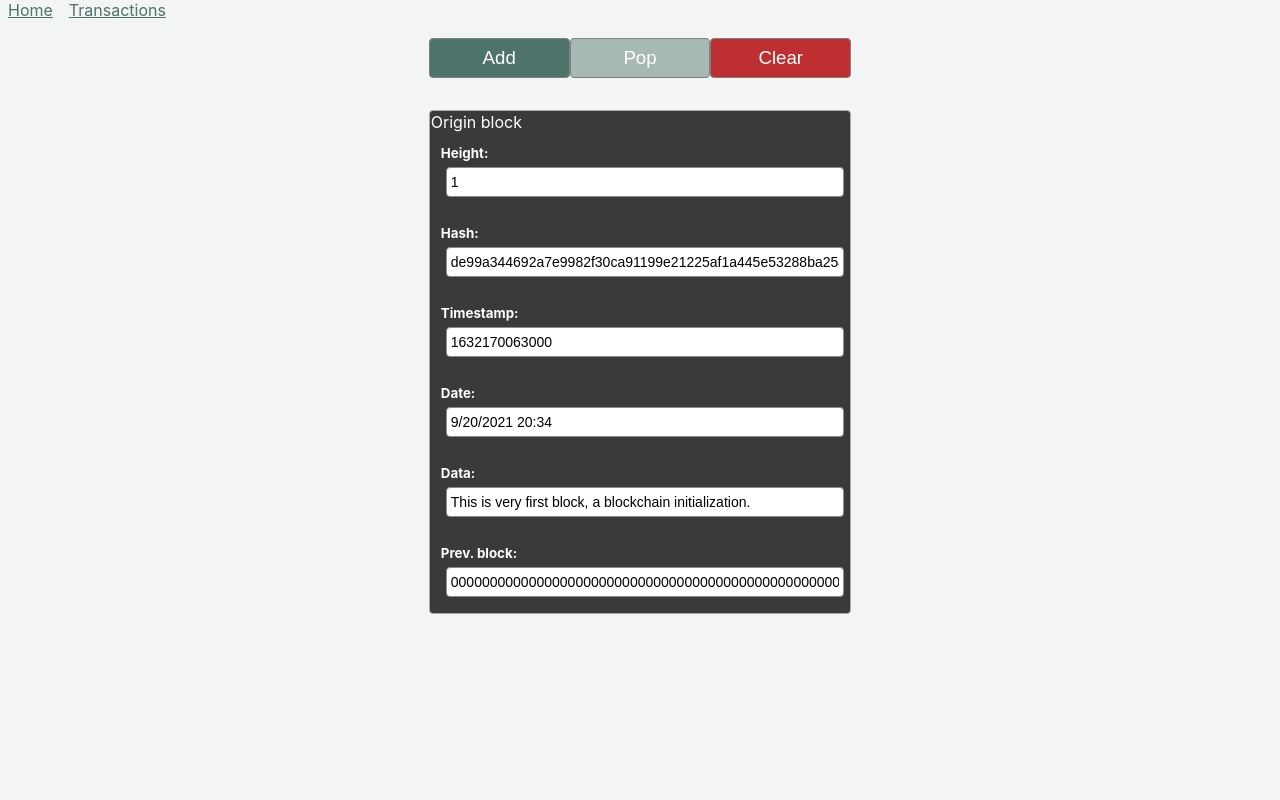
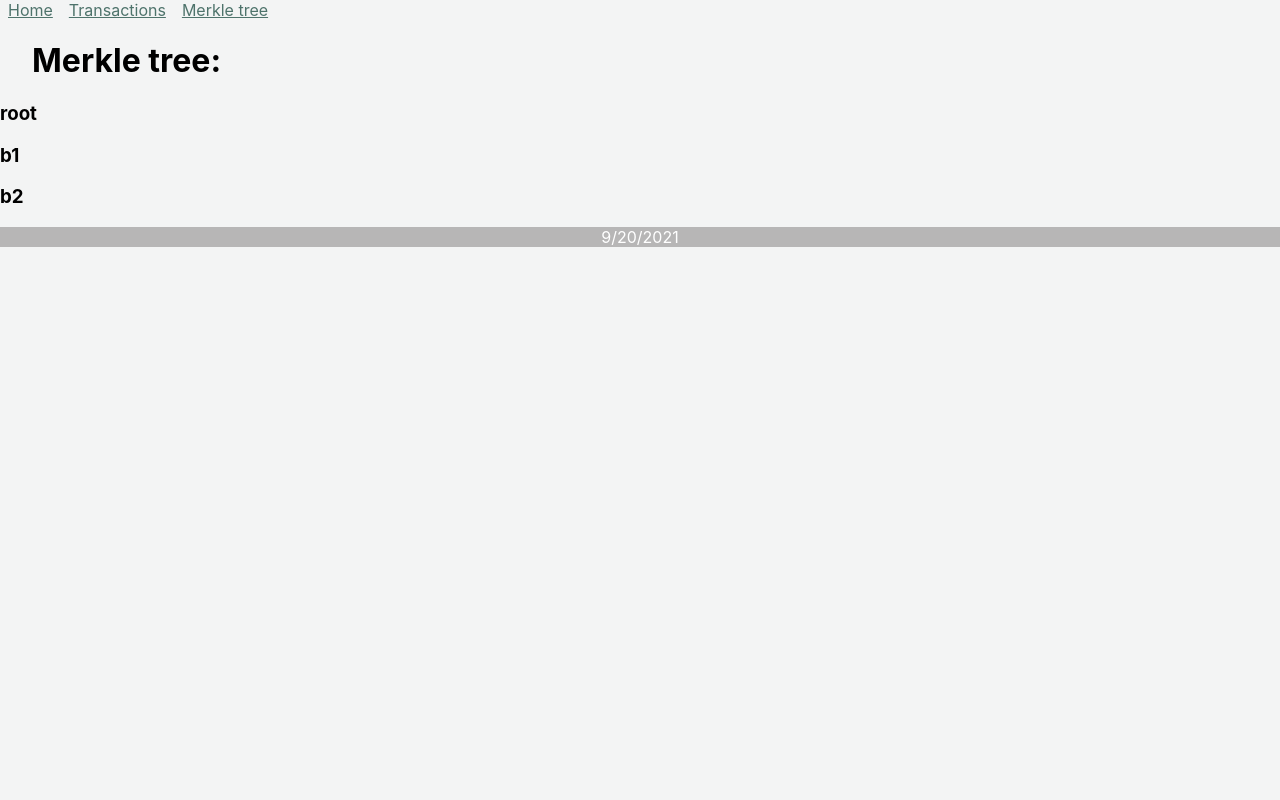
Before and after one commit to dejvids/blockchain-demo, a React (Create React App) app: page /tree in a window 1280 px wide. Shown: the top 800 px of the page. Built offline with nearby package versions, Linux system fonts and the light colour scheme.

Commit message:
markle tree component

```diff
--- a/src/App.tsx
+++ b/src/App.tsx
@@ -5,6 +5,7 @@ import { BrowserRouter as Router, Link, Route, Switch } from 'react-router-dom';
 import Home from './components/Home/Home';
 import Footer from './components/Footer/Footer';
 import Transactions from './components/Transactions/Transactions';
+import MerkleTree from './components/MerkleTree/MerkleTree/MerkleTree';
 
 function App() {
 
@@ -16,9 +17,13 @@ function App() {
       <Router>
         <Link to='/' className="App-link">Home</Link>
         <Link to='/trans' className="App-link">Transactions</Link>
+        <Link to='/tree' className='App-link'>Merkle tree</Link>
         <Switch>
           <Route path="/trans">
             <Transactions />
+          </Route>
+          <Route path='/tree'>
+            <MerkleTree/>
           </Route>
           <Route path="/">
             <Home />
--- /dev/null
+++ b/src/components/MerkleTree/MerkleTree/MerkleTree.tsx
@@ -0,0 +1,24 @@
+import React from 'react'
+import Node from '../Models/Node'
+import TreeNode from '../TreeNode/TreeNode';
+
+type MerkleTreeProps = {
+
+}
+const MerkleTree:React.FC = () => {
+
+    let left = new Node(false, null, null, 'b1');
+    let right = new Node(false, null, null, "b2");
+    let root = new Node(true, left, right, 'root');
+
+    return (
+        <div>
+            <h1>Merkle tree:</h1>
+            <TreeNode node={root}/>
+            <TreeNode node={root.left}/>
+            <TreeNode node={root.right}/>
+        </div>
+    )
+}
+
+export default MerkleTree;
--- /dev/null
+++ b/src/components/MerkleTree/Models/Node.ts
@@ -0,0 +1,14 @@
+class Node {
+    constructor (isRoot: boolean, left: Node|null, right: Node|null, content: string) {
+        this.isRoot = isRoot;
+        this.left = left;
+        this.right = right;
+        this.content = content;
+    }
+    isRoot: boolean;
+    left:Node|null;
+    right:Node|null;
+    content: string;
+}
+
+export default Node
--- /dev/null
+++ b/src/components/MerkleTree/TreeNode/TreeNode.tsx
@@ -0,0 +1,18 @@
+import React, { FC } from 'react'
+import Node from '../Models/Node'
+
+type TreeNodeProps = {
+    node: Node|null
+}
+
+const TreeNode:React.FC<TreeNodeProps> = ({node})=>{
+    return (
+        <div>
+            <h3>{node !== null ?  node.content : '---'}</h3>
+            <div>
+
+            </div>
+        </div>
+    )
+}
+export default TreeNode
```
Also changed, not shown: 1 other file (tests, documents, lock files or other folders).
